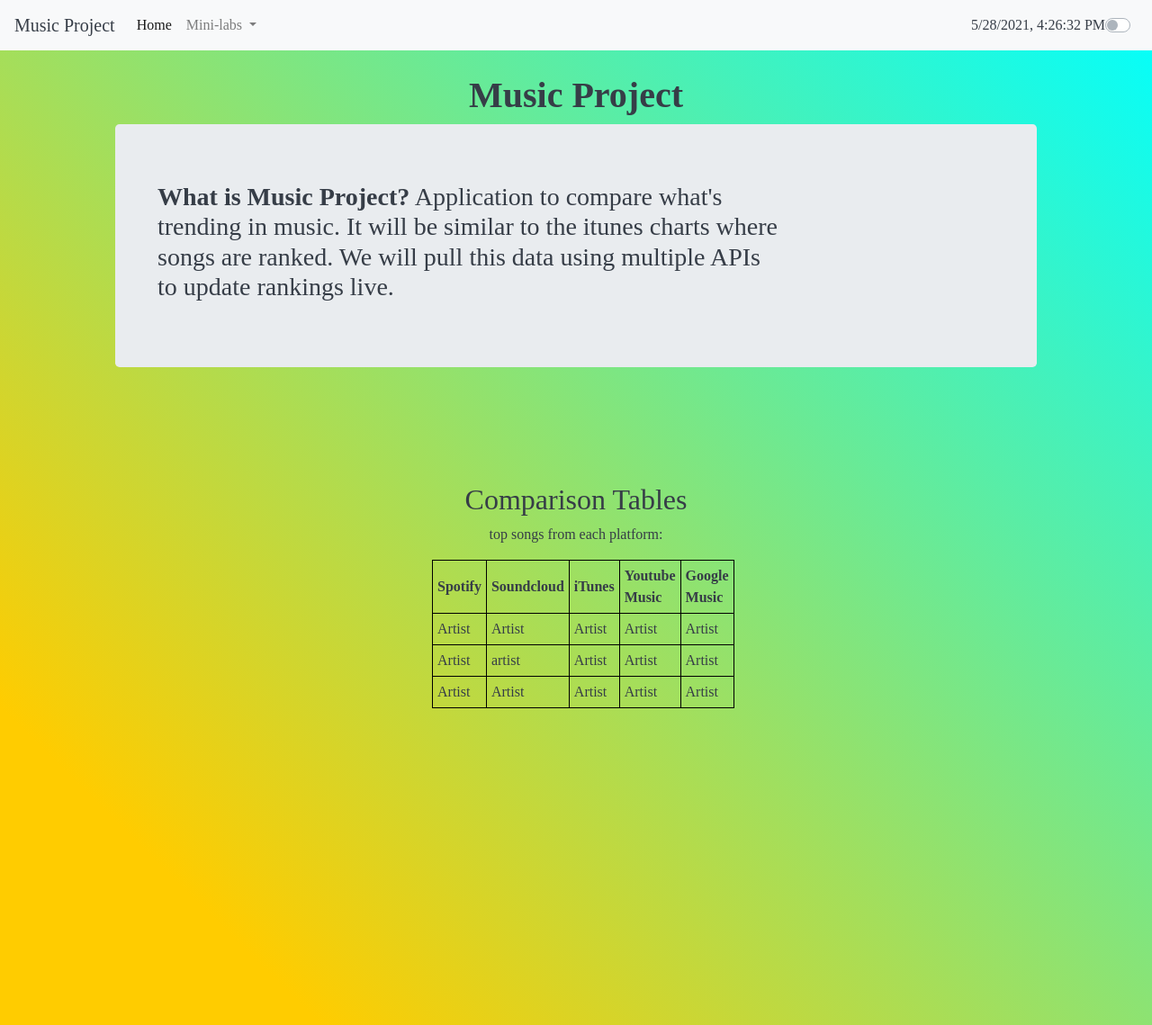
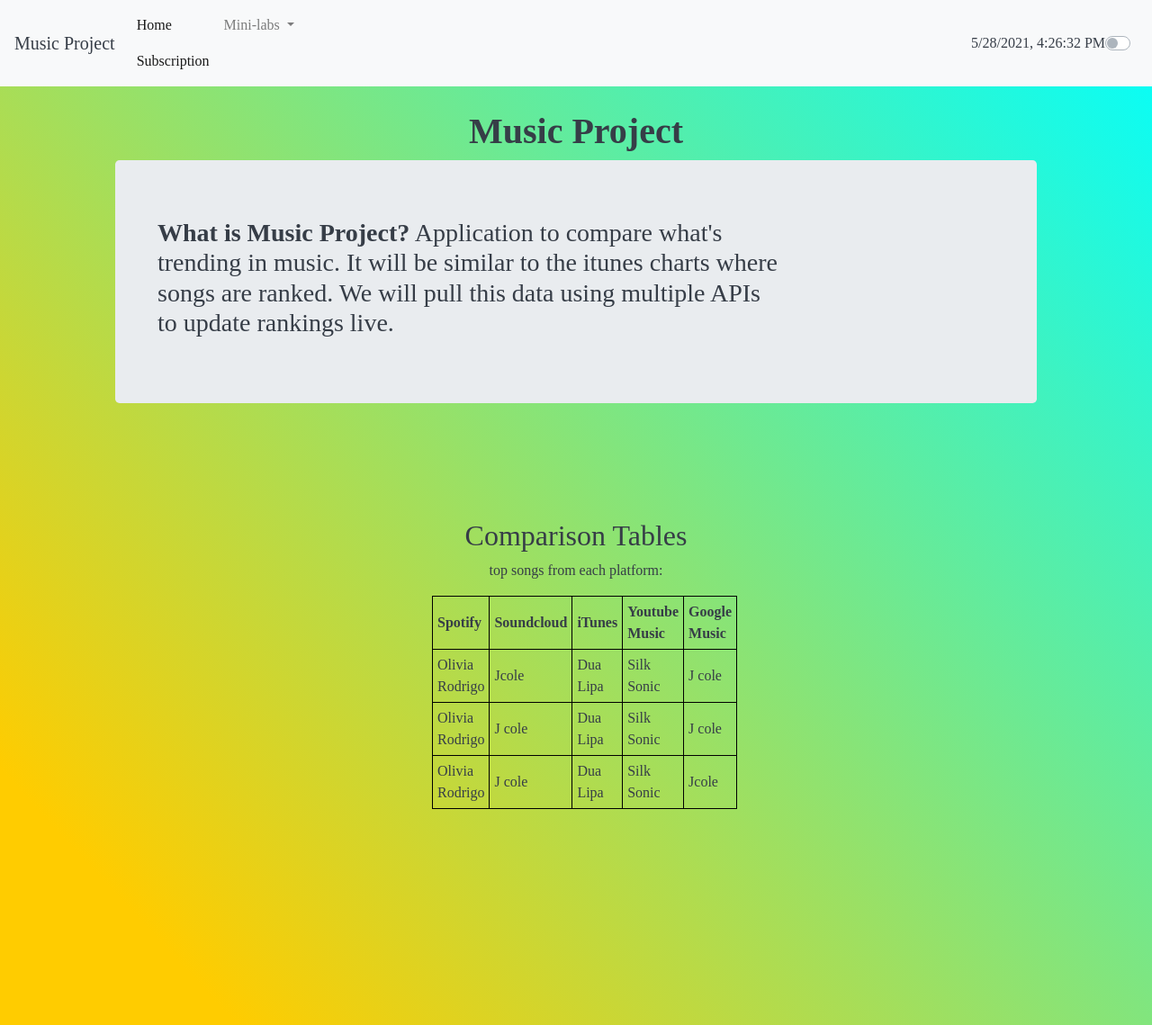
Before and after one commit to 0404btruong/p2-hardstuck, a Flask app: page / in a window 1280 px wide. Shown: the top 1139 px of the page at 90% size. Run offline with Flask 2, Linux system fonts and the light colour scheme; some libraries are stand-ins or nearby versions.

Commit message:
email button

```diff
--- a/templates/index.html
+++ b/templates/index.html
@@ -33,25 +33,25 @@
                 <th>Google Music</th>
             </tr>
             <tr>
-                <td>Artist</td>
-                <td>Artist</td>
-                <td>Artist</td>
-                <td>Artist</td>
-                <td>Artist</td>
+                <td>Olivia Rodrigo</td>
+                <td>Jcole</td>
+                <td>Dua Lipa</td>
+                <td>Silk Sonic</td>
+                <td>J cole</td>
             </tr>
             <tr>
-                <td>Artist</td>
-                <td>artist</td>
-                <td>Artist</td>
-                <td>Artist</td>
-                <td>Artist</td>
+                <td>Olivia Rodrigo</td>
+                <td>J cole</td>
+                <td>Dua Lipa</td>
+                <td>Silk Sonic</td>
+                <td>J cole</td>
             </tr>
             <tr>
-                <td>Artist</td>
-                <td>Artist</td>
-                <td>Artist</td>
-                <td>Artist</td>
-                <td>Artist</td>
+                <td>Olivia Rodrigo</td>
+                <td>J cole</td>
+                <td>Dua Lipa</td>
+                <td>Silk Sonic</td>
+                <td>Jcole</td>
             </tr>
         </table>
 </div>
--- a/templates/layout.html
+++ b/templates/layout.html
@@ -74,7 +74,8 @@
             <ul class="navbar-nav mr-auto">
                 <!--root menu -->
                 <li class="nav-item active">
-                    <a class="nav-link" href="/">Home <span class="sr-only">(current)</span></a>
+                    <a class="nav-link" href="/layout">Home <span class="sr-only">(current)</span></a>
+                    <a class="nav-link" href="/email">Subscription</a> <span class="sr-only">(current)</span>
                 </li>
                 <li class="nav-item dropdown">
                     <a class="nav-link dropdown-toggle" href="#" id="navbarDropdown3" role="button" data-toggle="dropdown" aria-haspopup="true" aria-expanded="false">
```
